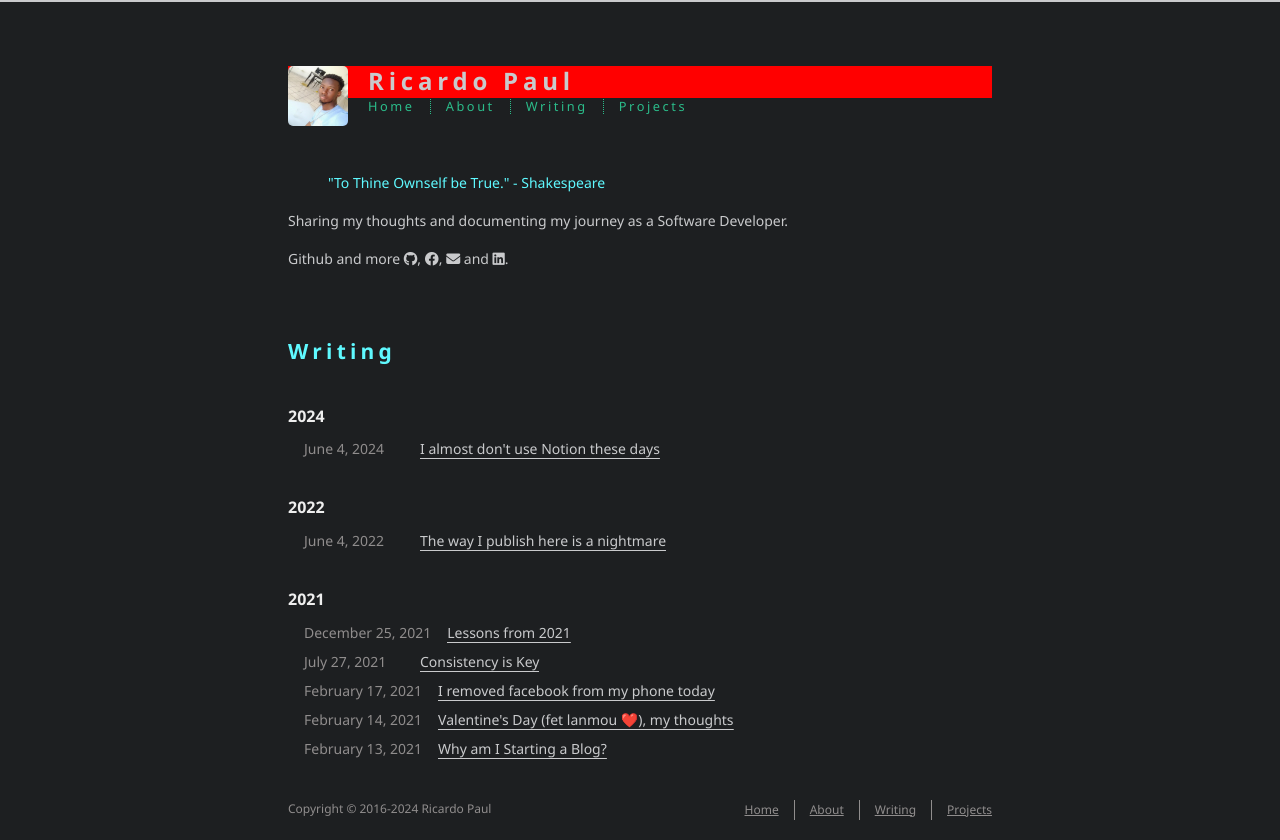
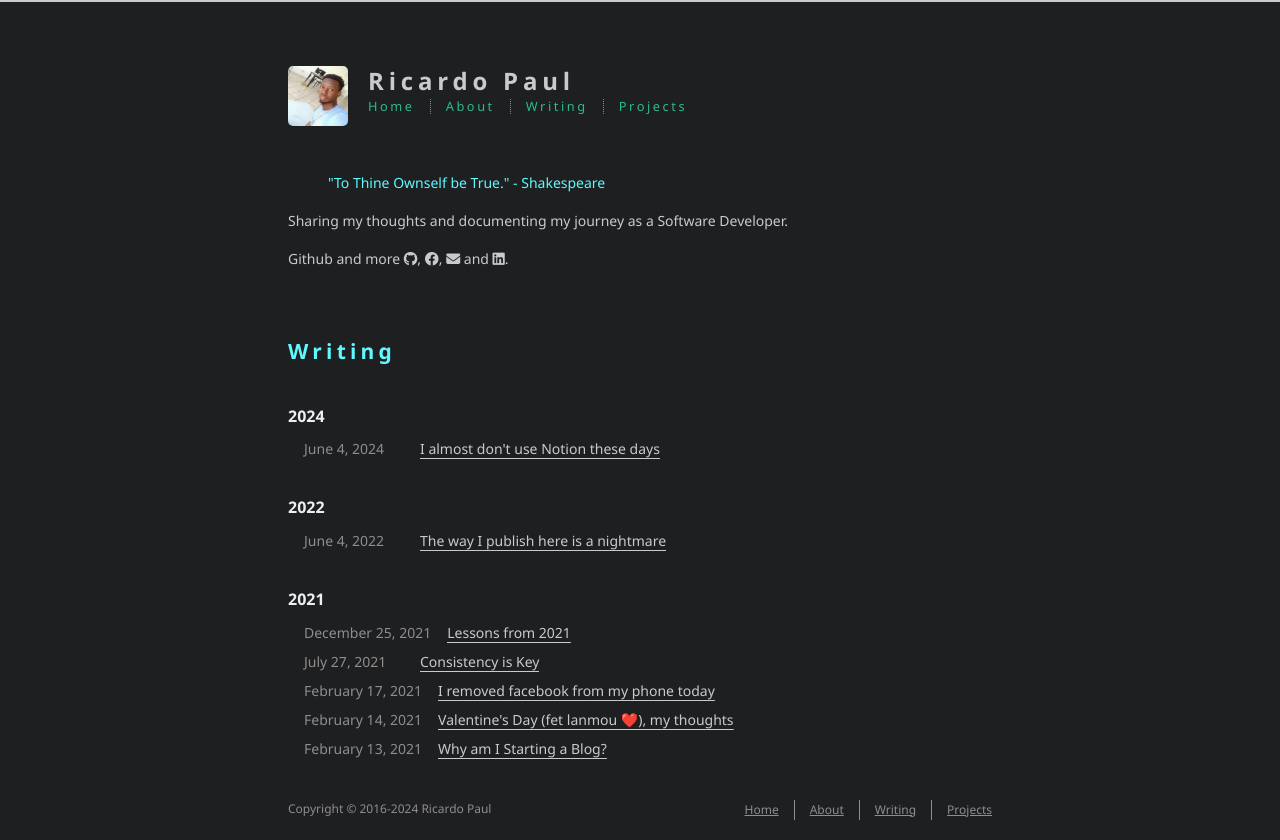
Before and after one commit to Ricardo-Paul/Ricardo-Paul.github.io, a plain HTML site: page index.html in a window 1280 px wide. Drawn offline with nearby package versions, Linux system fonts and the light colour scheme.

Commit message:
Site updated: 2024-06-04 22:15:00

```diff
--- a/css/style.css
+++ b/css/style.css
@@ -1665,7 +1665,3 @@ code {
 #header-post #actions {
   direction: ltr !important;
 }
-
-.p-name {
-  background-color: red;
-}
```
